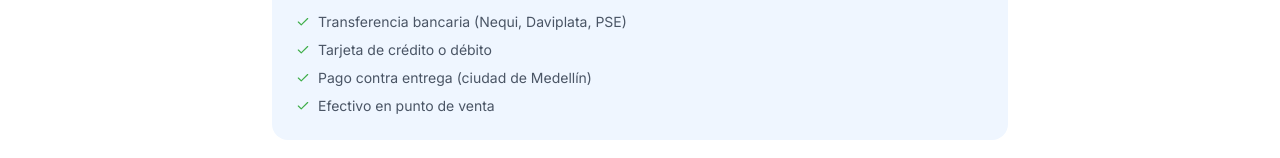
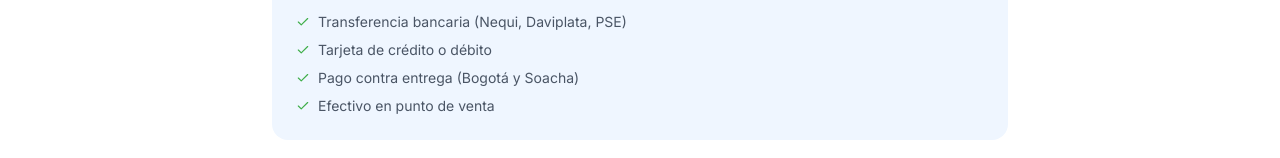
Before and after one commit to cadrojasl/lorotext-app, a Next.js app: page /info/como-comprar in a window 1280 px wide. Shown: the part 931-1089 px from the top of the page. Built offline with nearby package versions, Linux system fonts and the light colour scheme; no server answers; the database is empty.

Commit message:
content: reemplazar Medellín por Bogotá y Soacha en formas de pago
Co-Authored-By: Claude Sonnet 4.6 <noreply@anthropic.com>

```diff
--- a/src/app/info/como-comprar/page.tsx
+++ b/src/app/info/como-comprar/page.tsx
@@ -38,7 +38,7 @@ export default function ComoComprarPage() {
       <div className="bg-blue-50 rounded-2xl p-6 mb-8">
         <h2 className="font-bold text-gray-900 mb-3">Métodos de pago aceptados</h2>
         <ul className="space-y-2 text-sm text-gray-600">
-          {["Transferencia bancaria (Nequi, Daviplata, PSE)", "Tarjeta de crédito o débito", "Pago contra entrega (ciudad de Medellín)", "Efectivo en punto de venta"].map((m) => (
+          {["Transferencia bancaria (Nequi, Daviplata, PSE)", "Tarjeta de crédito o débito", "Pago contra entrega (Bogotá y Soacha)", "Efectivo en punto de venta"].map((m) => (
             <li key={m} className="flex items-center gap-2"><Check size={14} style={{ color: BRAND.GREEN }} /> {m}</li>
           ))}
         </ul>
```
